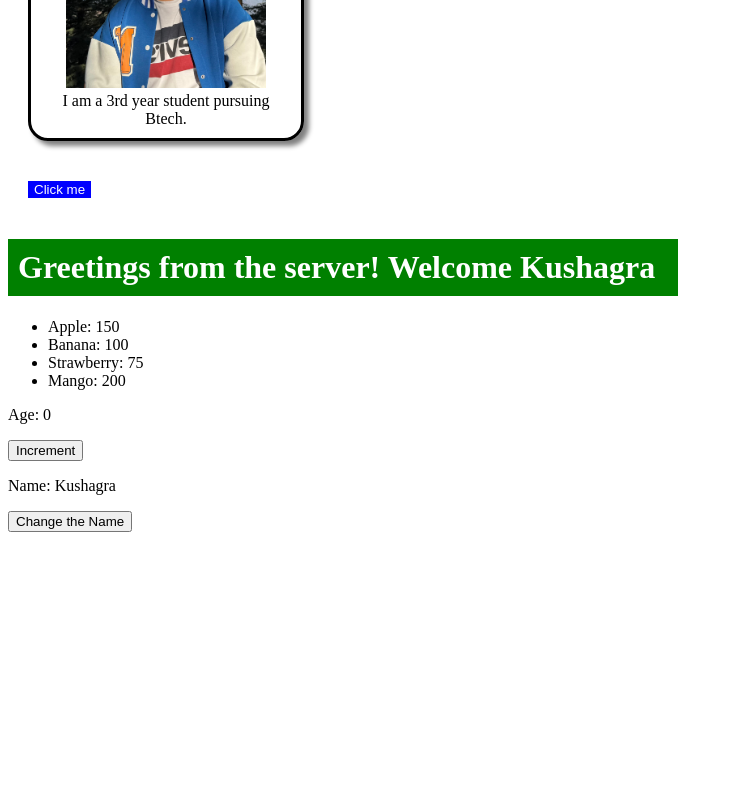
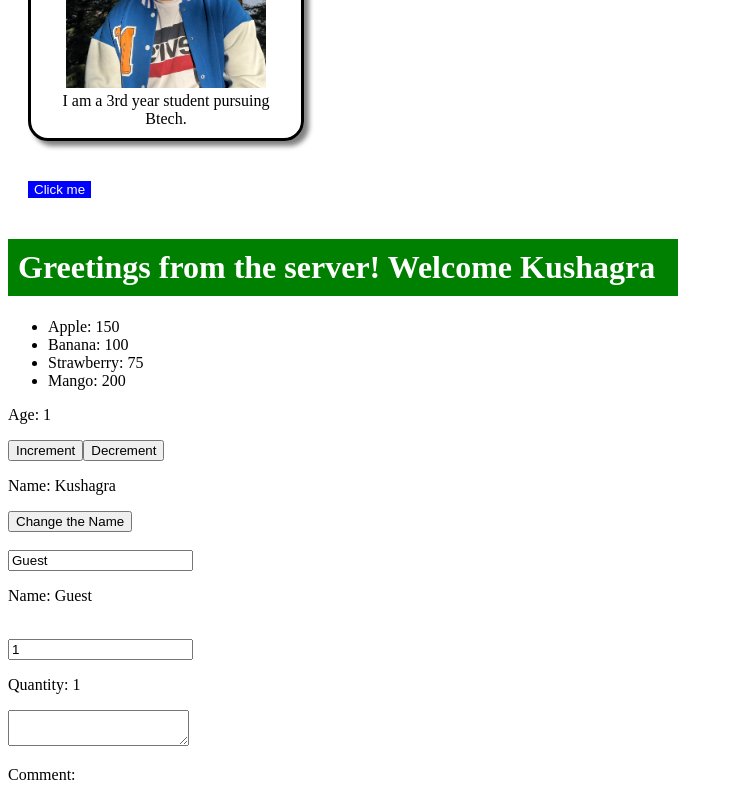
Before and after one commit to kushagrx/React-Dev, a React (Vite) app in the folder kushagra01/: page / in a window 1280 px wide. Shown: the part 225-1025 px from the top of the page, without its empty margins (0-733 px from the left). Before the commit the page ends 800 px from the top, so only its background shows below. Built offline with nearby package versions, Linux system fonts and the light colour scheme.

Commit message:
learnt the onchange event handler

```diff
--- a/kushagra01/src/App.jsx
+++ b/kushagra01/src/App.jsx
@@ -4,6 +4,7 @@ import Card from "./Card";
 import UserGreeting from "./userGreeting";
 import List from "./List";
 import Component from "./Component";
+import Change from "./Change";
 
 // Props: read only properties shared between components     eg in student.jsx
 //        a parent component can send data to its child components
@@ -17,7 +18,8 @@ function App() {
       <Button />
       <UserGreeting isLoggedIn={true} user="Kushagra" />
       <List/>
-      <Component/>
+      <Component/> <br></br>
+      <Change/>
     </>
   );
 }
--- /dev/null
+++ b/kushagra01/src/Change.jsx
@@ -0,0 +1,34 @@
+import React, { useState } from "react";
+
+function Change() {
+  const [name, setName] = useState("Guest");
+  const [quantity, setQuantity] = useState(1);
+  const [comment, setComment] = useState("");
+
+  function handleNameChange(event) {
+    setName(event.target.value);
+  }
+
+  function handleQuantityChange(event) {
+    setQuantity(event.target.value);
+  }
+
+  function handleCommentChange(event) {
+    setComment(event.target.value);
+  }
+
+  return (
+    <div>
+      <input value={name} onChange={handleNameChange} />
+      <p>Name: {name}</p> <br />
+
+      <input value={quantity} onChange={handleQuantityChange} type="number" />
+      <p>Quantity: {quantity}</p>
+
+      <textarea value={comment} onChange={handleCommentChange} />
+      <p>Comment: {comment}</p>
+    </div>
+  );
+}
+
+export default Change;
--- a/kushagra01/src/Component.jsx
+++ b/kushagra01/src/Component.jsx
@@ -1,9 +1,12 @@
 import React, {useState} from "react";
 function Component(){
-    const [age,setAge] = useState(0);
+    const [age,setAge] = useState(1);
 
     const incrementAge=()=>{
         setAge(age+1);
+    }
+    const decrementAge=()=>{
+        setAge(age-1);
     }
 
     const [name,setName]= useState("Kushagra");
@@ -14,6 +17,7 @@ function Component(){
     return(<div>
         <p>Age: {age}</p>
         <button onClick={incrementAge}>Increment</button>
+        <button onClick={decrementAge}>Decrement</button>
         <br></br>
         <p>Name: {name}</p>
         <button onClick={changeName}>Change the Name</button>
```
